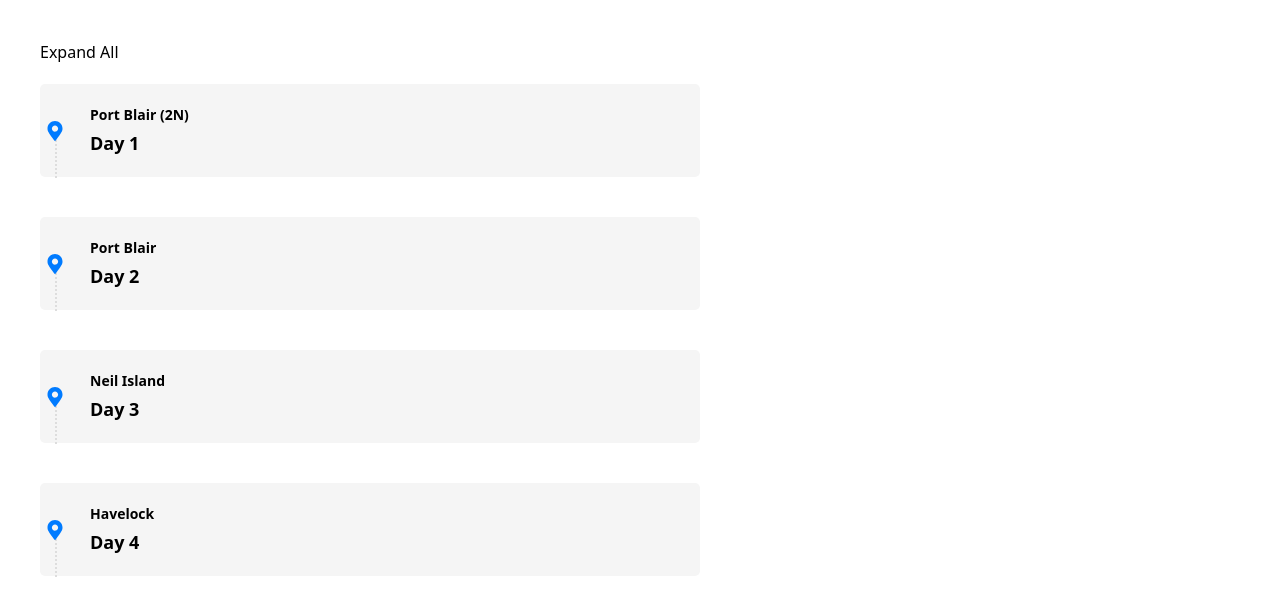
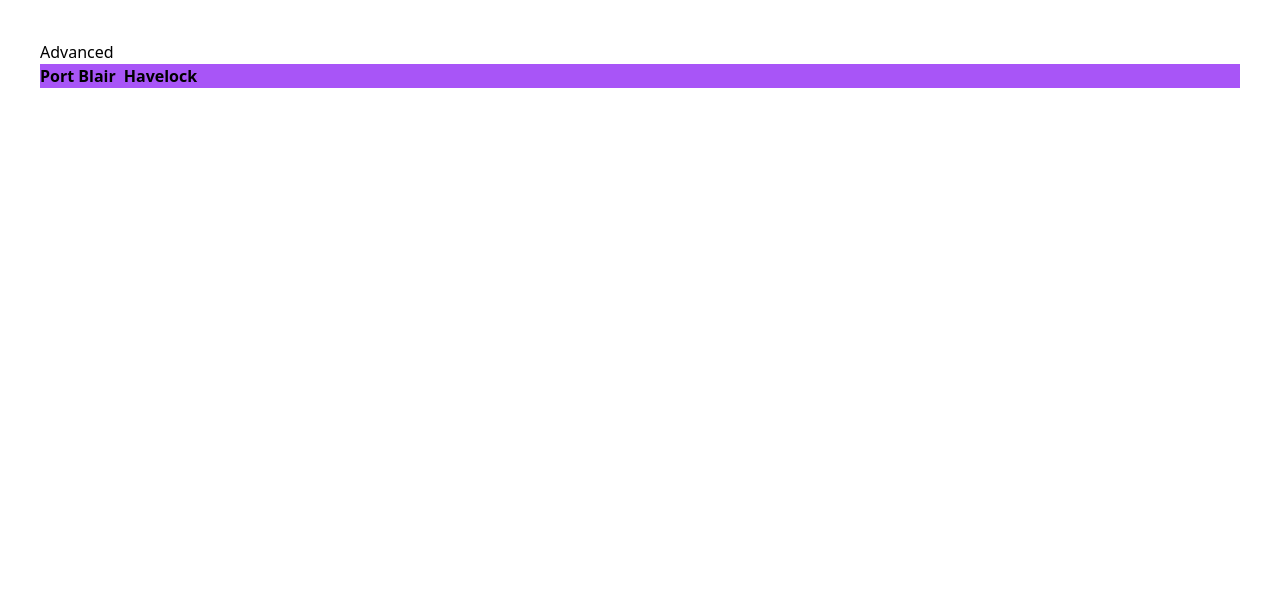
Before and after one commit to paras231/functional-programming-react, a React (Vite) app: page / in a window 1280 px wide. Shown: the top 592 px of the page. Built offline with nearby package versions, Linux system fonts and the light colour scheme.

Commit message:
updated code

```diff
--- a/package.json
+++ b/package.json
@@ -11,11 +11,13 @@
   "dependencies": {
     "@headlessui/react": "^1.7.7",
     "@heroicons/react": "^2.0.13",
+    "axios": "^1.3.4",
     "framer-motion": "^10.2.4",
     "prop-types": "^15.8.1",
     "react": "^18.2.0",
     "react-dom": "^18.2.0",
-    "react-icons": "^4.8.0"
+    "react-icons": "^4.8.0",
+    "swr": "^2.1.0"
   },
   "devDependencies": {
     "@types/react": "^18.0.24",
--- a/src/App.jsx
+++ b/src/App.jsx
@@ -14,6 +14,8 @@ import {
   PracticeComponent,
   JsConcepts,
   PromiseConcepts,
+  CronJobConcept,
+  AdvanceFunctions,
 } from "./components/FunctionalConcepts";
 import {
   ParentCommon,
@@ -50,7 +52,9 @@ const App = () => {
         <CommonProductcard product={product} />
         <CommonTableComponent /> */}
         {/* <RecursionConcept /> */}
-        <Timeline/>
+        {/* <Timeline/> */}
+        <AdvanceFunctions />
+        {/* <CronJobConcept /> */}
       </div>
     </>
   );
--- a/src/components/FunctionalConcepts.jsx
+++ b/src/components/FunctionalConcepts.jsx
@@ -458,3 +458,130 @@ export const PromiseConcepts = () => {
     </>
   );
 };
+
+export const CronJobConcept = () => {
+  const [time, setTime] = useState(0);
+  const [element, setElement] = useState(null);
+  useEffect(() => {
+    const interval = setInterval(() => {
+      setTime((prev) => prev + 1);
+    }, 1000);
+    return () => {
+      clearInterval(interval);
+    };
+  }, []);
+
+  useEffect(() => {
+    const intervalId = setInterval(() => {
+      setElement(<div>Rendered at {new Date().toLocaleTimeString()}</div>); // renders time
+    }, 1000);
+
+    return () => clearInterval(intervalId);
+  }, []);
+  return (
+    <>
+      <h3>{time}</h3>
+      {element}
+    </>
+  );
+};
+
+export const AdvanceFunctions = () => {
+  // create a function take takes an array or a object as an argument and return a jsx element accordingly->
+
+  function GridList({ data }) {
+    if (
+      data &&
+      data !== null &&
+      data !== undefined &&
+      !data.hasOwnProperty("from")
+    ) {
+      if (data.length >= 2) {
+        console.log(data);
+        return (
+          <>
+            <div>
+              {data.map((value, i) => {
+                return (
+                  <div key={i}>
+                    <div className="flex ">
+                      <span>{value.from}</span>
+                      <span>{value.to}</span>
+                    </div>
+                  </div>
+                );
+              })}
+            </div>
+          </>
+        );
+      } else {
+        return (
+          <>
+            <div>
+              {data.map((value, i) => {
+                return (
+                  <div key={i}>
+                    <div className="flex gap-2 bg-purple-500 font-bold">
+                      <span>{value.from}</span>
+                      <span>{value.to}</span>
+                    </div>
+                  </div>
+                );
+              })}
+            </div>
+          </>
+        );
+      }
+    }
+    return (
+      <>
+        <div className="flex">
+          <span>{data?.from}</span>
+          <p>{data?.to}</p>
+        </div>
+      </>
+    );
+  }
+  const data = [
+    {
+      from: "Port Blair",
+      to: "Havelock",
+    },
+  ];
+
+  // create a function that uses output of another function and returns something->
+
+  let user = {
+    status: "online",
+    activities: ["games", "coding", "football"],
+  };
+
+  function userActivity(userObj) {
+    // check user
+    const checkUser = isUserLoggedIn(user);
+    if (checkUser && userObj) {
+      console.log(userObj.activities);
+    }
+  }
+  userActivity(user);
+
+  // check if user is loggedin->
+
+  function isUserLoggedIn(user) {
+    if (user && user !== null && user !== undefined) {
+      if (user.status === "online") {
+        return true;
+      } else {
+        return false;
+      }
+    }
+    return false;
+  }
+
+  return (
+    <>
+      <h3>Advanced</h3>
+      <GridList data={data} />
+    </>
+  );
+};
--- a/src/components/Timeline.jsx
+++ b/src/components/Timeline.jsx
@@ -1,37 +1,27 @@
-import React, { useState } from "react";
+import React, { useState, useEffect } from "react";
 import "./timeline.css";
 import { FaMapMarkerAlt } from "react-icons/fa";
 import { motion } from "framer-motion";
+import useSWR from "swr";
+import axios from "axios";
 
-const data = [
-  {
-    title: "Day 1",
-    date: "Port Blair (2N)",
-    description: "Lorem ipsum dolor sit amet, consectetur adipiscing elit.",
-  },
-  {
-    title: "Day 2",
-    date: "Port Blair",
-    description:
-      "Sed do eiusmod tempor incididunt ut labore et dolore magna aliqua.",
-  },
-  {
-    title: "Day 3",
-    date: "Neil Island",
-    description:
-      "Lorem ipsum dolor sit amet, consectetur adipiscing elit. Sed non risus. Suspendisse lectus tortor, dignissim sit amet, adipiscing nec, ultricies sed, dolor. Cras elementum ultrices diam. Maecenas ligula massa, varius a, semper congue, ",
-  },
-  {
-    title: "Day 4",
-    date: "Havelock",
-    description:
-      "Lorem ipsum dolor sit amet, consectetur adipiscing elit. Sed non risus. Suspendisse lectus tortor, dignissim sit amet, adipiscing nec, ultricies sed, dolor. Cras elementum ultrices diam. Maecenas ligula massa, varius a, semper congue, ",
-  },
-];
 
 const Timeline = () => {
+  const [datas,setDatas] = useState();
+  const id = "640ea88ea7cfc9a13b64854b";
+  const baseURL = "https://seeandamans-zf44.onrender.com";
+  const fetchData = async () => {
+    const { data } = await axios.get(`${baseURL}/api/user/package/${id}`);
+    console.log(data);
+    setDatas(data);
+  };
+
+  useEffect(() => {
+    fetchData();
+  },[]);
+
   const [activeEvent, setActiveEvent] = useState(null);
-  const [isExpanded, setIsExpanded] = useState(false);
+
   const handleEventClick = (event) => {
     if (activeEvent === event) {
       setActiveEvent(null);
@@ -39,16 +29,15 @@ const Timeline = () => {
       setActiveEvent(event);
     }
   };
-  const handleExpandAllClick = () => {
-    setIsExpanded(!isExpanded);
-  };
+
   return (
     <>
-      <button onClick={handleExpandAllClick}>Expand All</button>
+      {/* <button onClick={handleExpandAllClick}>Expand All</button> */}
       <div className="timeline">
-        {data.map((event) => (
-          <>
+        {datas?.mypackage?.days?.map((event, index) => (
+
             <motion.div
+            key={index}
               whileHover={{
                 transition: { duration: 1 },
                 boxShadow: "rgba(0, 0, 0, 0.24) 0px 3px 8px",
@@ -60,21 +49,19 @@ const Timeline = () => {
               }}
             >
               <div
-                key={event.title}
-                className={`event ${activeEvent === event ? "active" : ""} ${
-                  isExpanded ? "expanded" : ""
-                }`}
+                key={index}
+                className={`event ${activeEvent === event ? "active" : ""}`}
                 onClick={() => handleEventClick(event)}
               >
                 <FaMapMarkerAlt className="location-icon" />
-                <div className="event-date">{event.date}</div>
-                <div className="event-title">{event.title}</div>
+                <div className="event-date">{event.day}</div>
+                <div className="event-title">{event.location}</div>
                 {activeEvent === event && (
-                  <div className="event-description">{event.description}</div>
+                  <div className="event-description">{event.activity}</div>
                 )}
               </div>
             </motion.div>
-          </>
+
         ))}
       </div>
     </>
```
Also changed, not shown: 1 other file (tests, documents, lock files or other folders).
